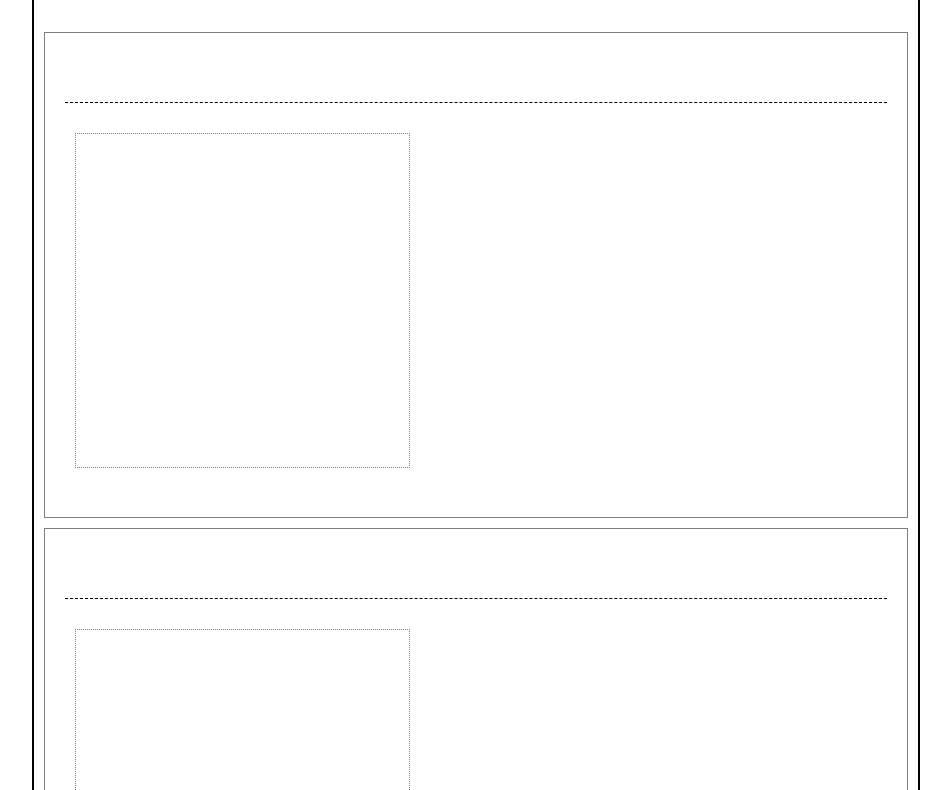
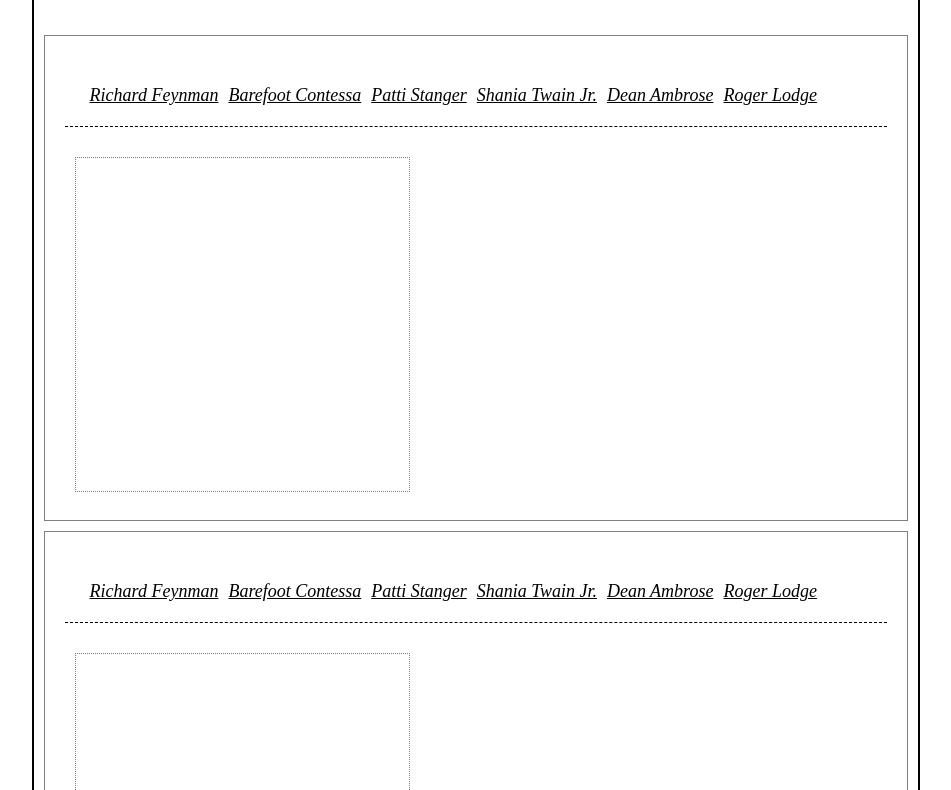
Before and after one commit to ga-wdi-exercises/the-jquery-review, a plain HTML site: page index.html in a window 1280 px wide. Shown: the part 189-979 px from the top of the page, without its empty margins (164-1115 px from the left). Drawn offline with nearby package versions, Linux system fonts and the light colour scheme.

Commit message:
Ara dom HW week2 day2

```diff
--- a/index.html
+++ b/index.html
@@ -4,6 +4,7 @@
   <meta charset="utf-8">
   <title>Javascript  Review</title>
   <link rel="stylesheet" href="./styles/style.css">
+<script src="https://ajax.googleapis.com/ajax/libs/jquery/3.1.1/jquery.min.js"></script>
 </head>
 <body>
   <main>
@@ -49,5 +50,8 @@
     </article>
 
   </main>
+  <script type="text/javascript" src="js/script.js">
+
+  </script>
 </body>
 </html>
--- a/js/script.js
+++ b/js/script.js
@@ -32,6 +32,13 @@ var articles = [
       text: "Pour-over shoreditch labore mumblecore bitters, sint vexillologist do chillwave. Schlitz microdosing taxidermy, try-hard irure salvia yr twee XOXO af. Gastropub air plant asymmetrical, offal veniam dreamcatcher ad mumblecore accusamus stumptown retro meh food truck nihil single-origin coffee. Tofu kale chips fap minim. Aesthetic deserunt fingerstache pok pok. Placeat try-hard do banh mi. Deserunt jean shorts mollit, assumenda meggings aliqua austin sriracha.\n Hella YOLO shoreditch, jianbing XOXO before they sold out fugiat paleo small batch assumenda gochujang air plant anim irony voluptate. Seitan heirloom keytar kombucha blue bottle. Sint ullamco shoreditch hammock. Do live-edge prism neutra, sapiente paleo drinking vinegar lo-fi chambray typewriter photo booth. PBR&B man braid mumblecore, tilde copper mug magna intelligentsia sustainable lomo man bun pickled. Selfies exercitation cliche, iPhone everyday carry odio humblebrag gentrify taxidermy brooklyn ut freegan incididunt. Craft beer tumblr edison bulb fam."
     }
   }
-]
+];
 
 // Your code below
+for (var i = 0; i<staff.length; i++){
+  //let name = "<span> + staff[i] + <span>";
+  $('header').append("<span>" + staff[i] + "</span>");
+}
+
+let paragraph = $('p').createElement
+//GOING TO SLEEP
```
